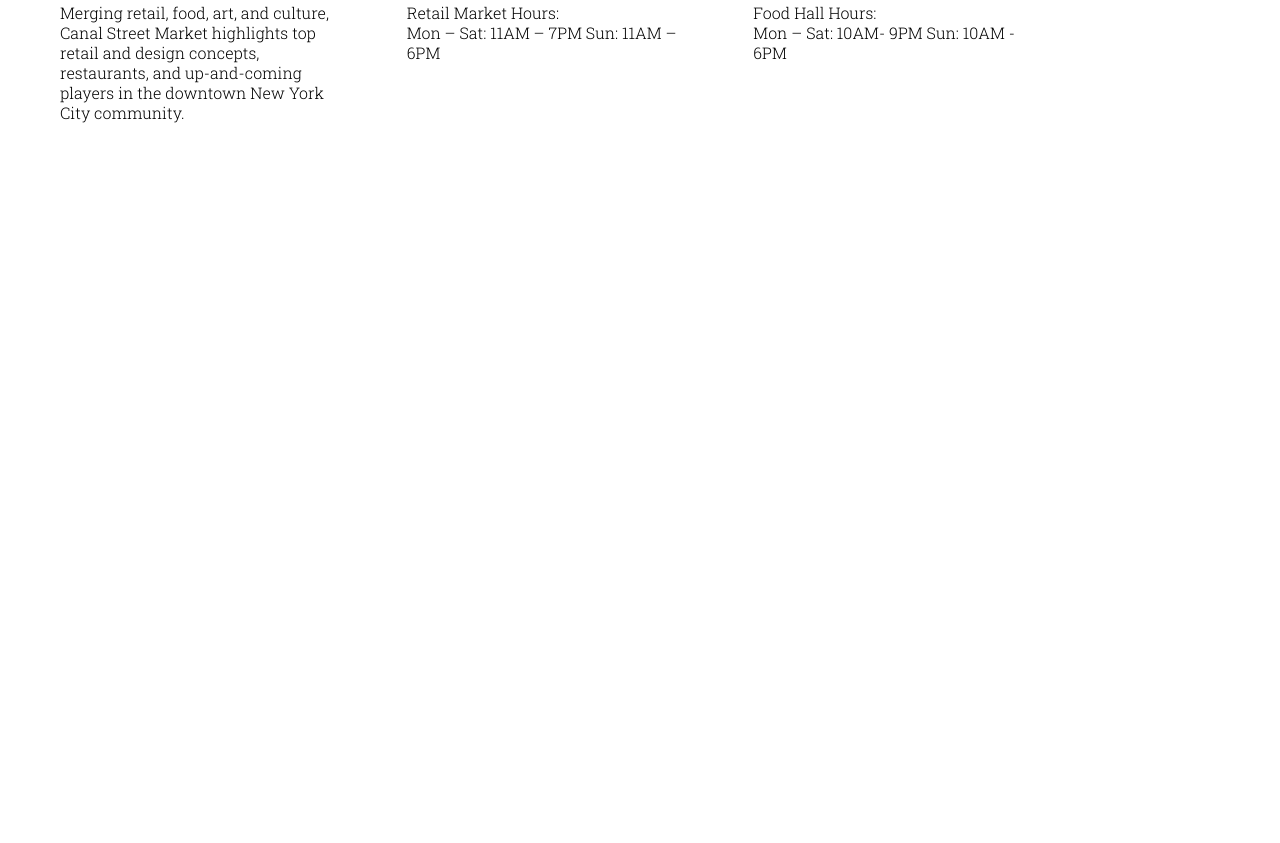
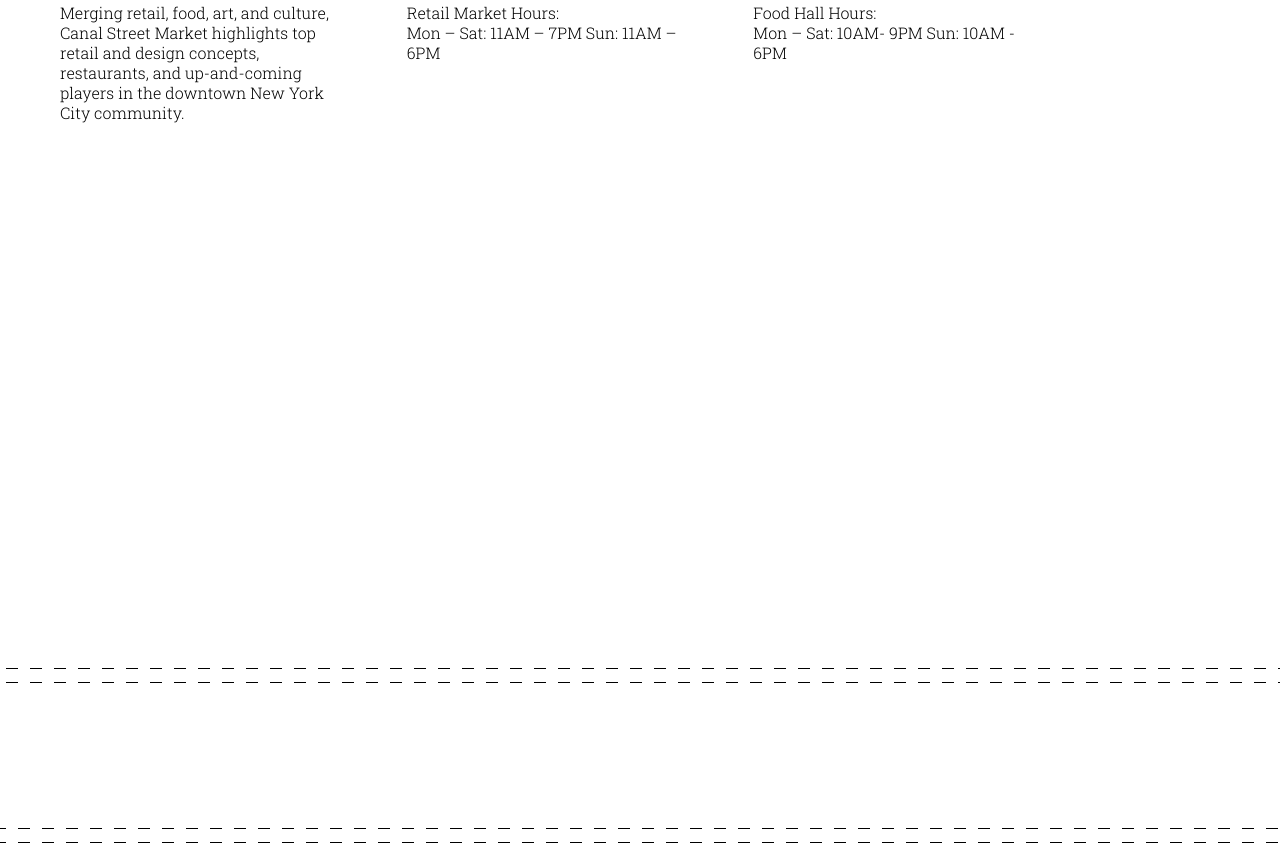
Before and after one commit to kidboi666/Canal-Clone, a plain HTML site: page index.html in a window 1280 px wide. Shown: the part 2540-3383 px from the top of the page. Before the commit the page ends 3208 px from the top, so only its background shows below. Drawn offline with Linux system fonts and the light colour scheme.

Commit message:
애니메이션 복붙

```diff
--- a/index.html
+++ b/index.html
@@ -61,6 +61,10 @@
           </div>
         </div>
       </div>
+
+      <div class="second__article">
+        <div class="gird__box"></div>
+      </div>
     </div>
   </main>
 </body>
--- a/style.css
+++ b/style.css
@@ -35,9 +35,6 @@
   transform: rotate(90deg);
   font-size: 20px;
 }
-main .main__section {
-
-}
 main .headline {
   padding: 230px 240px 120px 60px;
   font-size: 60px;
@@ -70,3 +67,27 @@
   margin-top: 35px;
   line-height: 20px;
 }
+
+main .second__article {
+  position: relative;
+  padding: 75px 0 100px;
+  background-image:
+    linear-gradient(90deg,#000 50%,transparent 0),
+    linear-gradient(90deg,#000 50%,transparent 0),
+    linear-gradient(90deg,#000 50%,transparent 0),
+    linear-gradient(90deg,#000 50%,transparent 0);
+  background-position: 0 0,0 100%,left 14px,0 calc(100% - 14px);
+  background-repeat: repeat-x,repeat-x,repeat-x,repeat-x;
+  background-size: 24px 1px,24px 1px,24px 1px,24px 1px;
+  animation: .8s infinite normal c;
+  animation-timing-function: linear;
+}
+@keyframes c {
+  0% {
+      background-position-x: 0,0
+  }
+
+  to {
+      background-position-x: 24px,-24px
+  }
+}
```
